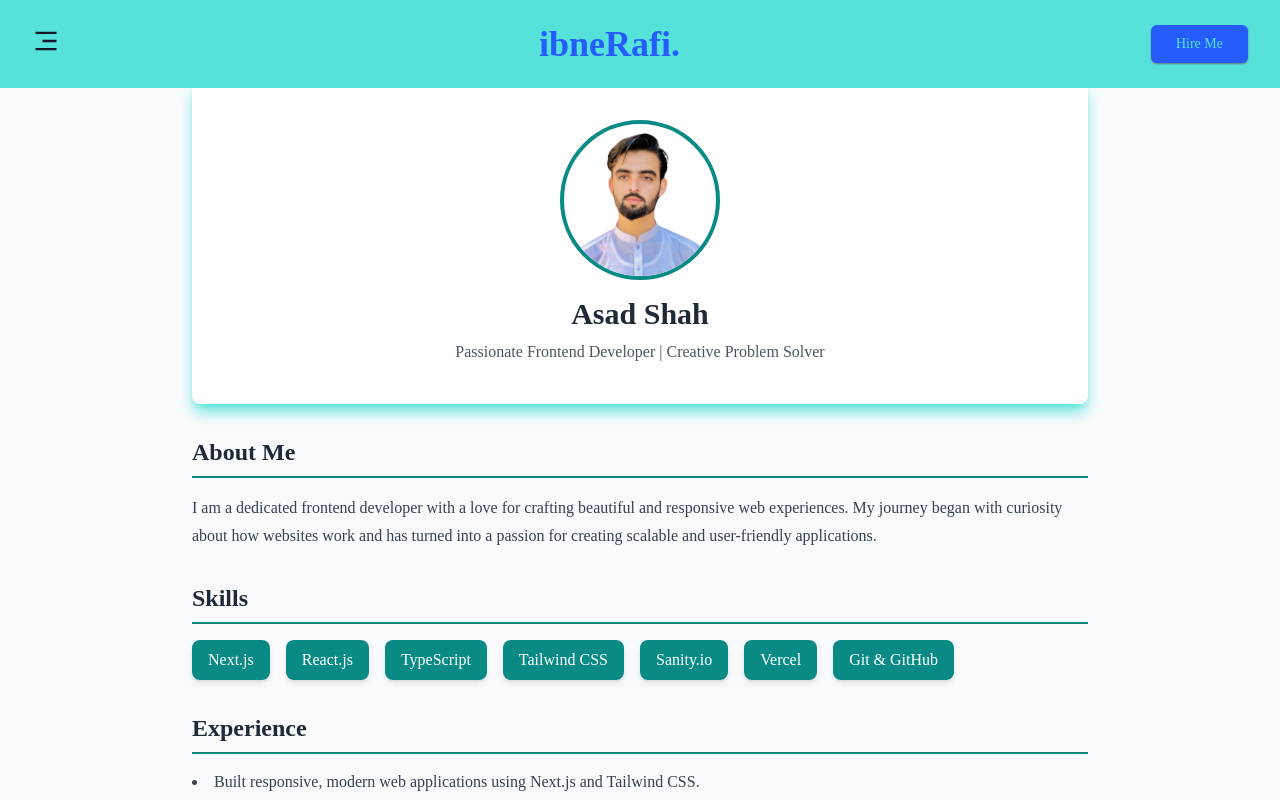
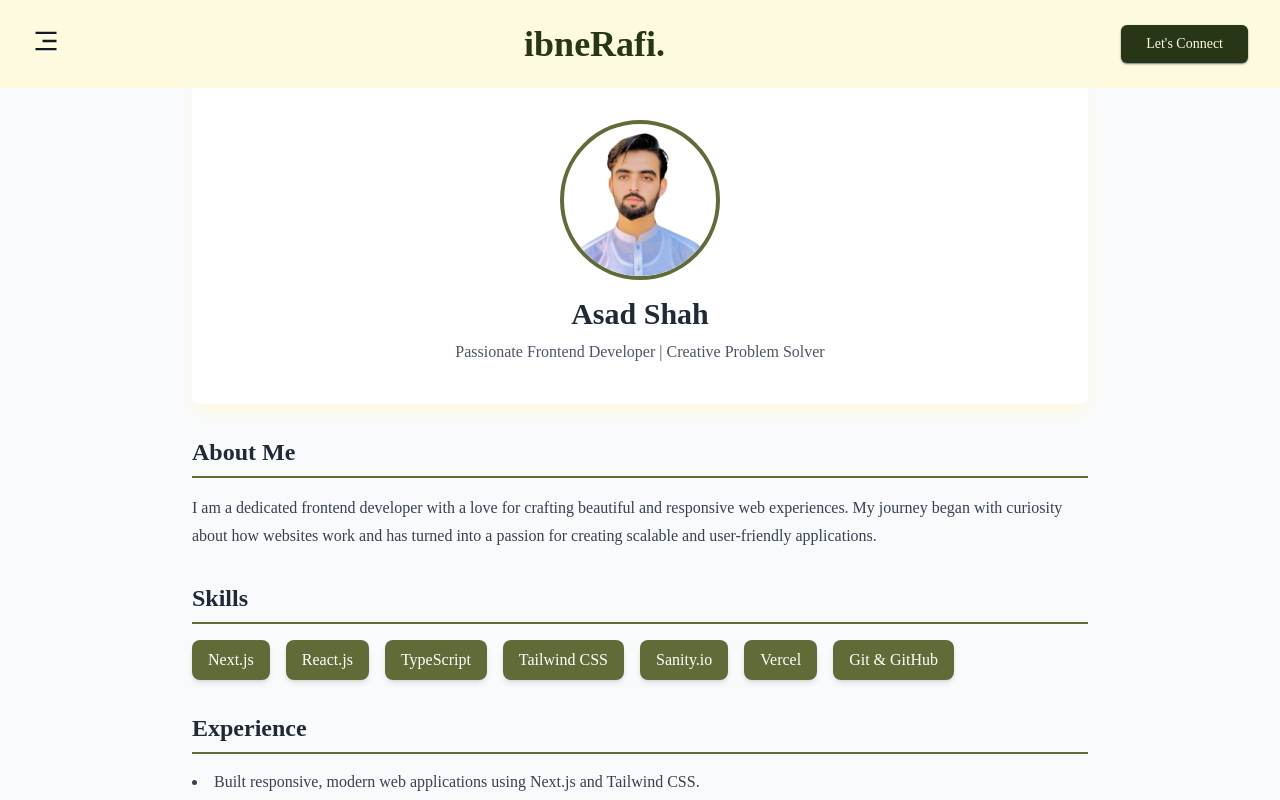
Before and after one commit to iamasadshah/iamasadshah-ibnerafi, a Next.js app: page /about-me in a window 1280 px wide. Shown: the top 800 px of the page. Built offline with nearby package versions, Linux system fonts and the light colour scheme.

Commit message:
color combination changed

```diff
--- a/src/app/components/FAQs.tsx
+++ b/src/app/components/FAQs.tsx
@@ -9,12 +9,7 @@ import Link from "next/link";
 
 const FAQs = () => {
   return (
-    <div
-      className="flex flex-col items-center justify-center h-screen bg-cover bg-center bg-no-repeat px-6 overflow-hidden"
-      style={{
-        backgroundImage: "url('/second-bg.svg')", // Replace with your image path
-      }}
-    >
+    <div className="flex flex-col items-center justify-center h-screen bg-primary2 bg-cover bg-center bg-no-repeat px-6 overflow-hidden">
       <h1 className="text-4xl font-bold text-center text-primary3">
         Frequently Asked Questions
       </h1>
@@ -27,7 +22,7 @@ const FAQs = () => {
       <Accordion
         type="single"
         collapsible
-        className="w-full max-w-md ring-2 ring-black rounded-lg px-10 my-5"
+        className="w-full max-w-md  rounded-lg px-10 my-5"
       >
         <AccordionItem value="item-1">
           <AccordionTrigger className="text-md md:text-lg lg:text-xl">
--- a/src/app/components/Hero.tsx
+++ b/src/app/components/Hero.tsx
@@ -171,7 +171,7 @@ const Hero = () => {
           <button className="inline-flex items-center px-6 py-2 border border-transparent text-sm shadow-md font-medium rounded-md shadow-gray-500 text-primary1 bg-transparent cursor-pointer transition-all duration-300 hover:text-primary3 hover:ring-primary3 ring-2 ring-primary1 md:text-lg md:px-10 lg:px-7">
             <Link
               href="#"
-              className="relative inline-flex items-center text-lg text-black hover:text-blue-600"
+              className="relative inline-flex items-center text-lg text-black hover:text-primary3"
             >
               Get Resume
               <span className="ml-2 inline-block animate-bounce-slow">📥</span>
--- a/src/app/components/Navbar.tsx
+++ b/src/app/components/Navbar.tsx
@@ -57,9 +57,9 @@ const Navbar = () => {
           {/* Hire Me Button on the Right */}
           <div className="hidden md:block">
             <Link href="/contact">
-              <div className="relative inline-flex items-center justify-center px-6 py-2 border border-transparent text-sm shadow-sm font-medium rounded-md shadow-gray-500 text-primary2 bg-primary3 transition-all duration-300 ease-in-out cursor-pointer hover:bg-transparent hover:ring-2 hover:ring-primary3">
-                <span className="transition-transform duration-300 ease-in-out transform hover:rotate-360 hover:text-primary3">
-                  Hire Me
+              <div className="relative inline-flex items-center justify-center px-6 py-2 border border-transparent text-sm shadow-sm font-medium rounded-md shadow-gray-500 text-primary2 bg-primary3 transition-all duration-300 ease-in-out cursor-pointer hover:bg-transparent hover:ring-2 hover:ring-primary3 hover:shadow-lg hover:shadow-primary3">
+                <span className="transition-transform duration-300 ease-in-out transform  hover:text-primary3 ">
+                  Let&apos;s Connect
                 </span>
               </div>
             </Link>
--- a/src/app/components/Projects.tsx
+++ b/src/app/components/Projects.tsx
@@ -4,12 +4,7 @@ import Link from "next/link";
 
 const Projects = async () => {
   return (
-    <div
-      className="bg-cover bg-center bg-no-repeat py-10 -mt-1 "
-      style={{
-        backgroundImage: "url('/first-bg.svg')", // Replace with your image path
-      }}
-    >
+    <div className="bg-cover bg-center bg-no-repeat py-10 -mt-1 bg-primary2">
       <section className="text-gray-600 body-font">
         <div className="container px-5 py-12 mx-auto">
           <h1 className="text-center font-bold text-4xl text-primary3 pb-10">
--- a/src/app/components/Services.tsx
+++ b/src/app/components/Services.tsx
@@ -9,7 +9,7 @@ gsap.registerPlugin(ScrollTrigger);
 
 const Services = () => {
   return (
-    <div className="py-4 lg:py-10 bg-slate-100 justify-center items-center lg:space-y-12 bg-cover bg-center bg-no-repeat z-10">
+    <div className="py-4 lg:py-10 bg-primary2 justify-center items-center lg:space-y-12 bg-cover bg-center bg-no-repeat z-10">
       <h1 className="text-2xl lg:text-3xl font-semibold text-center px-4 text-primary3">
         Take a look at the variety of services I offer.
       </h1>
--- a/src/app/components/Skills.tsx
+++ b/src/app/components/Skills.tsx
@@ -63,7 +63,7 @@ const Skills = () => {
   };
 
   return (
-    <div className="relative pb-44 overflow-hidden bg-gray-100">
+    <div className="relative pb-44 overflow-hidden bg-primary2">
       <h2 className="text-center text-3xl font-bold text-primary1 my-3">
         I Work With...
       </h2>
@@ -78,7 +78,7 @@ const Skills = () => {
         {skills.map((skill, index) => (
           <div
             key={index}
-            className="flex flex-col items-center justify-center bg-gradient-to-r from-primary3 to-blue-600 rounded-lg p-6 transition-transform duration-300 ease-in-out transform hover:scale-110"
+            className="flex flex-col items-center justify-center bg-primary1 text-white hover:border-2 hover:border-primary3  rounded-lg p-6 transition-transform duration-300 ease-in-out transform hover:scale-105 hover:text-primary3"
           >
             <div className="w-20 h-20 flex justify-center items-center  ">
               <Image
@@ -96,7 +96,7 @@ const Skills = () => {
         {skills.map((skill, index) => (
           <div
             key={`duplicate-${index}`}
-            className="flex flex-col items-center justify-center bg-gradient-to-r from-primary3 to-blue-600 rounded-lg p-6 transition-transform duration-300 ease-in-out transform hover:scale-110"
+            className="flex flex-col items-center justify-center bg-primary1 text-white hover:border-2 hover:border-primary3  rounded-lg p-6 transition-transform duration-300 ease-in-out transform hover:scale-105 hover:text-primary3"
           >
             <div className="w-20 h-20 flex justify-center items-center">
               <Image
@@ -107,7 +107,7 @@ const Skills = () => {
                 className="w-16 h-16 object-contain"
               />
             </div>
-            <p className="text-white mt-3 font-semibold">{skill.name}</p>
+            <p className=" mt-3 font-semibold ">{skill.name}</p>
           </div>
         ))}
       </div>
--- a/tailwind.config.ts
+++ b/tailwind.config.ts
@@ -18,9 +18,9 @@ const config: Config = {
 			colors: {
 				background: 'hsl(var(--background))',
 				foreground: 'hsl(var(--foreground))',
-				primary1: '#0a8a84',
-				primary2: '#56e2db',
-				primary3: '#255DFA',
+				primary1: '#606c38',
+				primary2: '#fefae0',
+				primary3: '#283618',
 
 				neutral: '#1c1c57',
 				card: {
```
